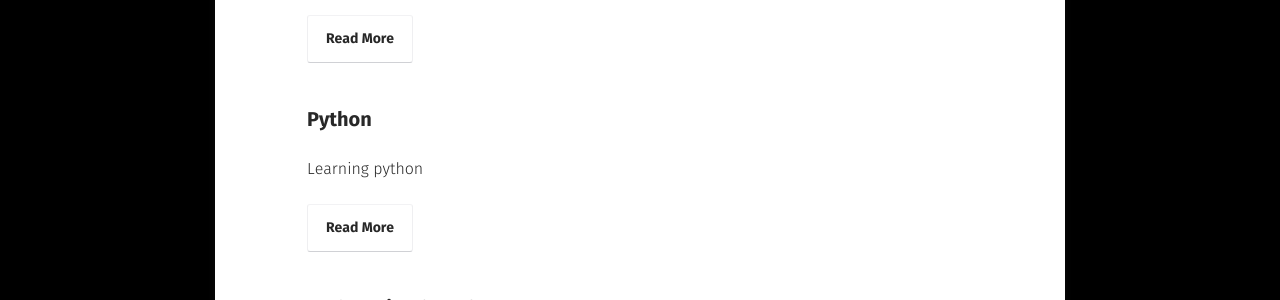
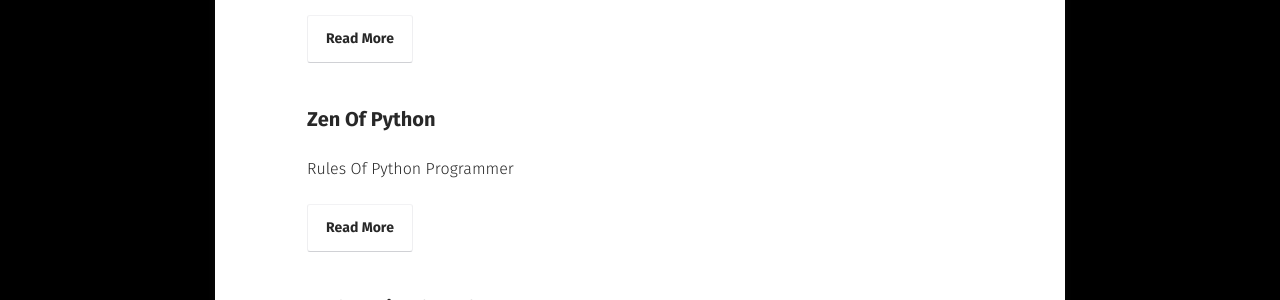
Before and after one commit to sohelkhanzz/mphs-edu.github.io, a Jekyll site: the page built from posts/index.md, in a window 1280 px wide. Shown: the part 387-687 px from the top of the page. Built offline with Jekyll 4.4.1, drawn with Linux system fonts in a browser that asks for light colours; nearby versions of some CDN libraries; some web fonts are replaced; a style sheet for code colours, icons or effects is not loaded.

Commit message:
Update and rename 2020-12-01-python-1.md to 2020-12-01-zen-of-python.md

````diff
--- a/_posts/2020-12-01-python-1.md
+++ b/_posts/2020-12-01-zen-of-python.md
@@ -1,15 +1,19 @@
 ---
 layout: post
-title:  "Python"
+title:  "Zen Of Python"
 date:   2020-12-01
-excerpt: "Learning python"
+excerpt: "Rules Of Python Programmer"
 tags: [python]
-feature: https://raw.githubusercontent.com/rainsworth/rainsworth.github.io/master/assets/img/posts/OpenScience/MozFest2017.jpg
+feature:
 comments: true
 ---
 
 ## Zen of Python
-
+```r
+import this
+```
+output
+```r
 Beautiful is better than ugly.
 Explicit is better than implicit.
 Simple is better than complex.
@@ -29,3 +33,4 @@ Although never is often better than *right* now.
 If the implementation is hard to explain, it's a bad idea.
 If the implementation is easy to explain, it may be a good idea.
 Namespaces are one honking great idea -- let's do more of those!
+```
````
